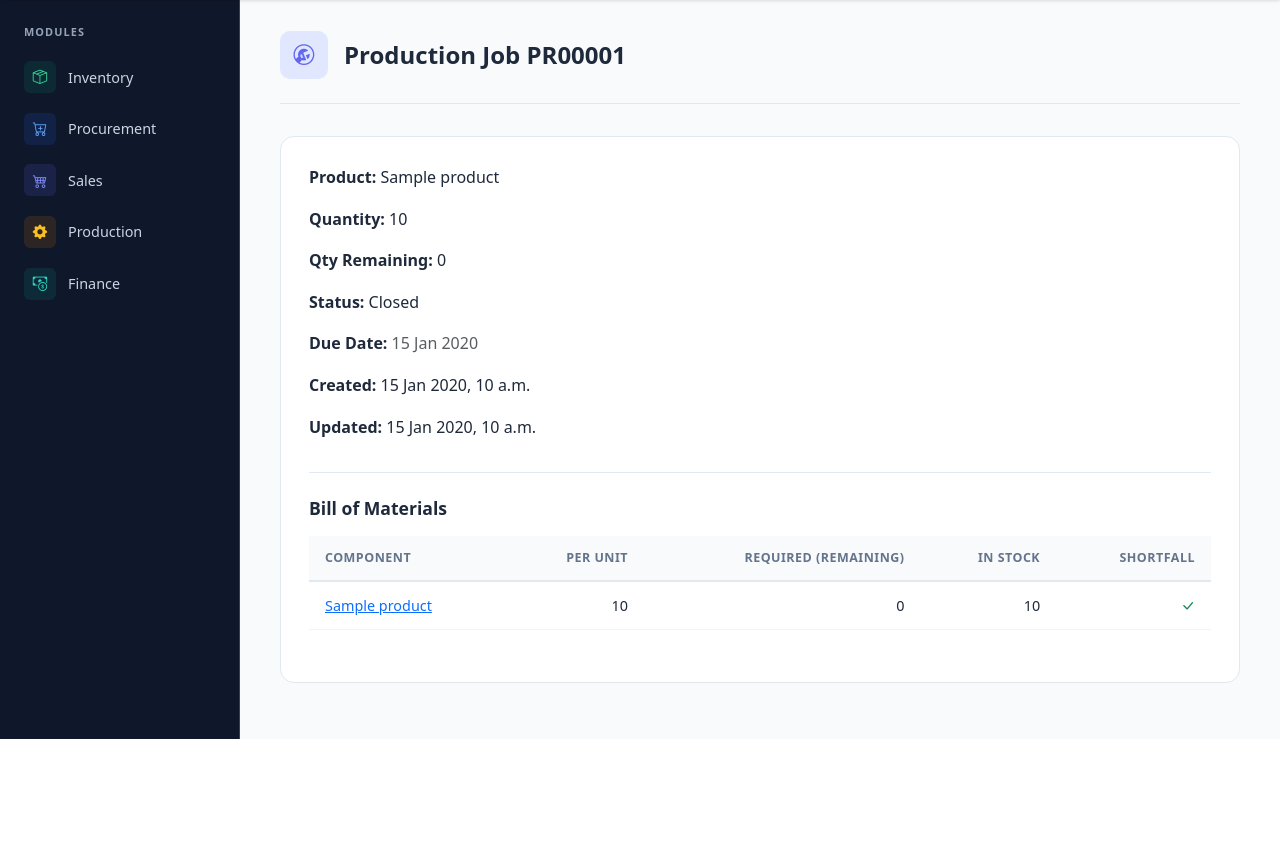
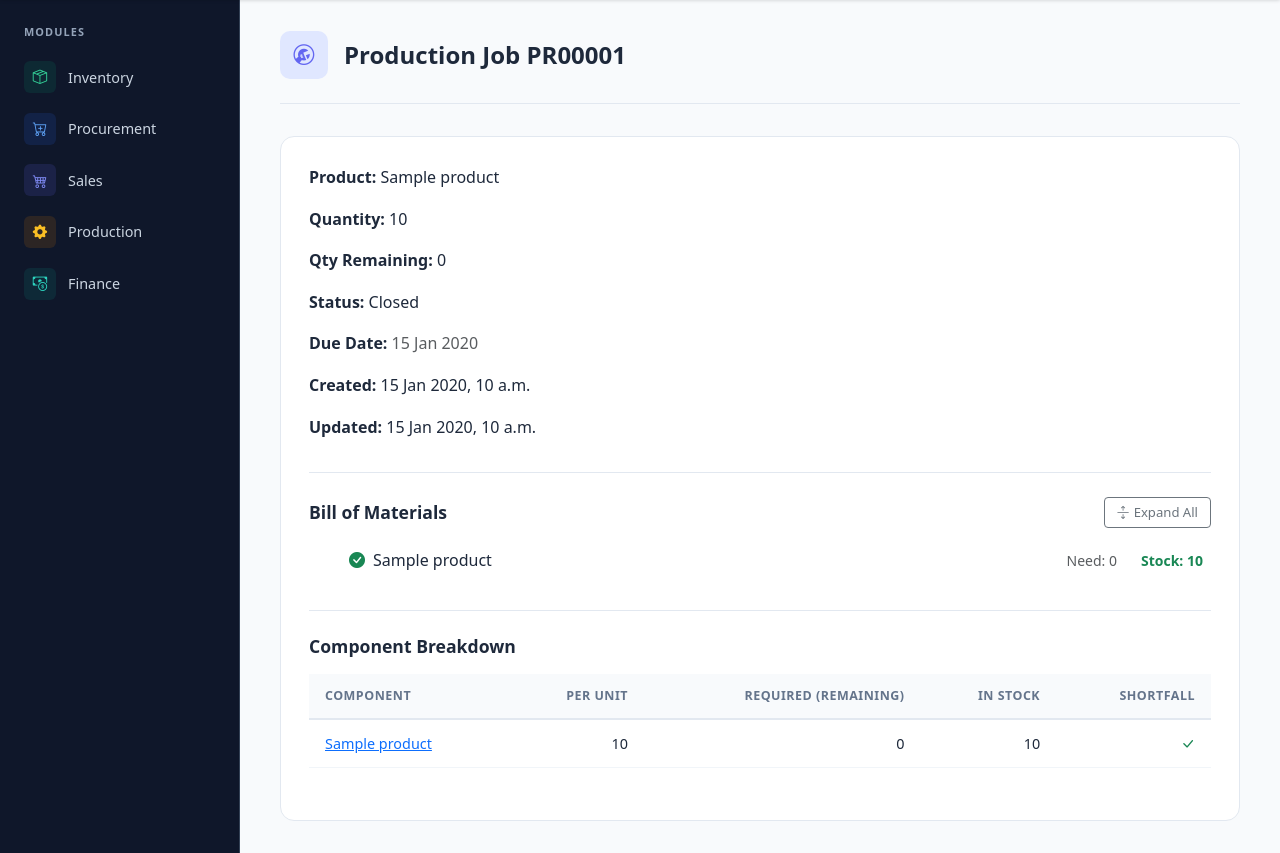
Before and after one commit to Um9i/ERPv, a Django app: page /production/jobs/1/ in a window 1280 px wide. Shown: the part 61-914 px from the top of the page. Before the commit the page ends 800 px from the top, so only its background shows below. Run offline with Django 4.2, Linux system fonts and the light colour scheme; a user stored in the database is signed in; tables that the repository leaves empty hold one stand-in row (values such as "Sample post").

Commit message:
feat: Implement BOM tree visualization in Production detail view, update template and tests

```diff
--- a/production/services.py
+++ b/production/services.py
@@ -4,6 +4,7 @@ from collections.abc import Iterable
 
 from django.db.models import Sum, F
 
+from inventory.models import Inventory
 from production.models import BillOfMaterials, Production
 
 
@@ -23,3 +24,42 @@ def pending_jobs_by_product(product_ids: Iterable[int]) -> dict[int, int]:
         .annotate(total=Sum("rem"))
     )
     return {row["product_id"]: int(row["total"] or 0) for row in job_vals}
+
+
+def build_bom_tree(product, quantity=1, visited=None):
+    """Recursively build a serialisable BOM tree with stock state."""
+    if visited is None:
+        visited = set()
+    if product.pk in visited:
+        return None  # circular reference guard
+    visited = visited | {product.pk}
+
+    try:
+        inv = Inventory.objects.get(product=product)
+        stock = inv.quantity
+    except Inventory.DoesNotExist:
+        stock = 0
+
+    node = {
+        "id": product.pk,
+        "name": product.name,
+        "quantity": quantity,
+        "stock": stock,
+        "sufficient": stock >= quantity,
+        "children": [],
+    }
+
+    try:
+        bom = product.billofmaterials
+        for item in bom.bom_items.select_related("product").all():
+            child = build_bom_tree(
+                item.product,
+                quantity=item.quantity * quantity,
+                visited=visited,
+            )
+            if child:
+                node["children"].append(child)
+    except product.__class__.billofmaterials.RelatedObjectDoesNotExist:
+        pass
+
+    return node
--- a/production/views.py
+++ b/production/views.py
@@ -442,6 +442,10 @@ class ProductionDetailView(DetailView):
                 )
         context["components"] = components
         context["any_shortage"] = any(not c["ok"] for c in components)
+
+        from .services import build_bom_tree
+
+        context["bom_tree"] = build_bom_tree(job.product, quantity=job.remaining)
         return context
 
 
--- a/templates/production/production_detail.html
+++ b/templates/production/production_detail.html
@@ -30,10 +30,23 @@
 </div>
 {% endif %}
 
+{% if bom_tree %}
+<div class="detail-section mb-4">
+    <div class="detail-section-header d-flex justify-content-between align-items-center">
+        <h2 class="detail-section-title mb-0">Bill of Materials</h2>
+        <button class="btn btn-sm btn-outline-secondary" id="bom-expand-all">
+            <i class="bi bi-arrows-expand me-1"></i>Expand All
+        </button>
+    </div>
+    <div id="bom-tree" class="mt-2 px-2"></div>
+</div>
+{{ bom_tree|json_script:"bom-tree-data" }}
+{% endif %}
+
 {% if components %}
 <div class="detail-section mb-4">
     <div class="detail-section-header">
-        <h2 class="detail-section-title">Bill of Materials</h2>
+        <h2 class="detail-section-title">Component Breakdown</h2>
     </div>
     <div class="table-responsive">
         <table class="table table-sm align-middle mb-0">
@@ -90,3 +103,93 @@
 <p>No BOM defined for product.</p>
 {% endif %}
 {% endblock %}
+
+{% block extra_js %}
+<script>
+(function() {
+    const dataEl = document.getElementById('bom-tree-data');
+    const container = document.getElementById('bom-tree');
+    if (!dataEl || !container) return;
+
+    const treeData = JSON.parse(dataEl.textContent);
+
+    function renderNode(node, depth) {
+        const hasChildren = node.children && node.children.length > 0;
+        const sufficient = node.sufficient;
+
+        const wrapper = document.createElement('div');
+        wrapper.className = 'bom-node';
+        wrapper.style.paddingLeft = depth * 1.5 + 'rem';
+
+        const row = document.createElement('div');
+        row.className = 'bom-node-row d-flex align-items-center gap-2 py-1' +
+                         (!sufficient ? ' text-danger' : '');
+
+        if (hasChildren) {
+            const toggle = document.createElement('button');
+            toggle.className = 'btn btn-link btn-sm p-0 text-muted bom-toggle';
+            toggle.innerHTML = '<i class="bi bi-chevron-down"></i>';
+            toggle.addEventListener('click', function() {
+                const childContainer = wrapper.querySelector('.bom-children');
+                const isOpen = childContainer.style.display !== 'none';
+                childContainer.style.display = isOpen ? 'none' : 'block';
+                toggle.innerHTML = isOpen
+                    ? '<i class="bi bi-chevron-right"></i>'
+                    : '<i class="bi bi-chevron-down"></i>';
+            });
+            row.appendChild(toggle);
+        } else {
+            const spacer = document.createElement('span');
+            spacer.style.width = '1.5rem';
+            spacer.style.display = 'inline-block';
+            row.appendChild(spacer);
+        }
+
+        const icon = document.createElement('i');
+        icon.className = sufficient
+            ? 'bi bi-check-circle-fill text-success'
+            : 'bi bi-x-circle-fill text-danger';
+        row.appendChild(icon);
+
+        const name = document.createElement('span');
+        name.className = 'flex-grow-1';
+        name.textContent = node.name;
+        row.appendChild(name);
+
+        const qty = document.createElement('span');
+        qty.className = 'text-muted small ms-auto me-3';
+        qty.textContent = 'Need: ' + node.quantity;
+        row.appendChild(qty);
+
+        const stock = document.createElement('span');
+        stock.className = 'small fw-semibold ' + (sufficient ? 'text-success' : 'text-danger');
+        stock.textContent = 'Stock: ' + node.stock;
+        row.appendChild(stock);
+
+        wrapper.appendChild(row);
+
+        if (hasChildren) {
+            const childContainer = document.createElement('div');
+            childContainer.className = 'bom-children';
+            node.children.forEach(function(child) {
+                childContainer.appendChild(renderNode(child, depth + 1));
+            });
+            wrapper.appendChild(childContainer);
+        }
+
+        return wrapper;
+    }
+
+    container.appendChild(renderNode(treeData, 0));
+
+    document.getElementById('bom-expand-all')?.addEventListener('click', function() {
+        document.querySelectorAll('.bom-children').forEach(function(el) {
+            el.style.display = 'block';
+        });
+        document.querySelectorAll('.bom-toggle i').forEach(function(el) {
+            el.className = 'bi bi-chevron-down';
+        });
+    });
+})();
+</script>
+{% endblock %}
```
Also changed, not shown: tests/test_production.py (+67 -3 lines).
